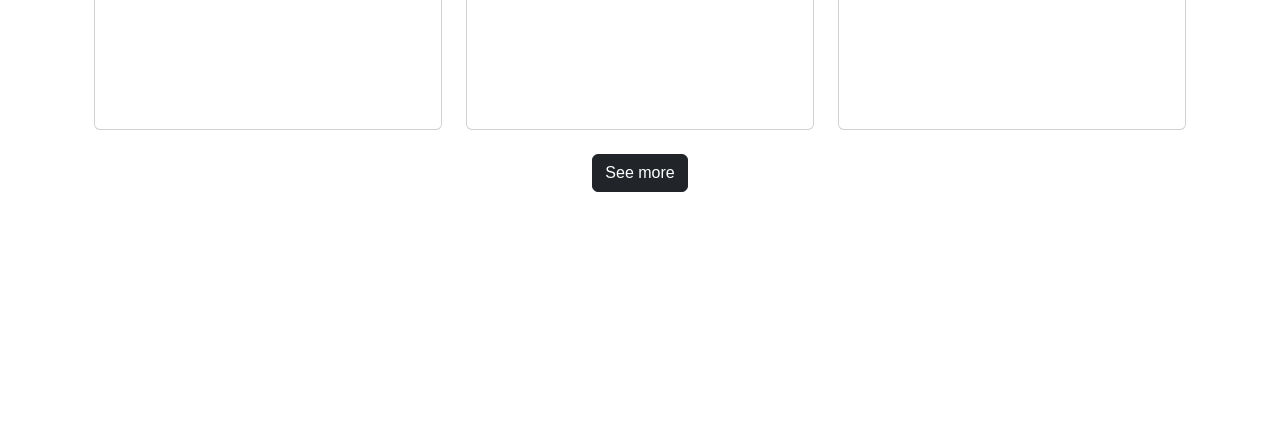
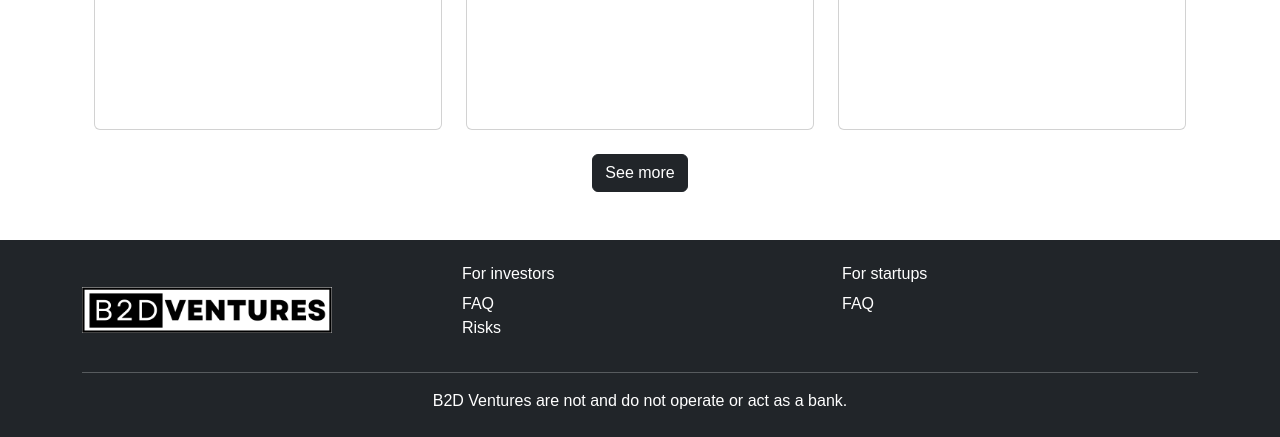
Before and after one commit to J-Jullaphong/b2d-ventures, a Django app: page / in a window 1280 px wide. Shown: the part 932-1369 px from the top of the page. Before the commit the page ends 1124 px from the top, so only its background shows below. Run offline with Django 4.2, Linux system fonts and the light colour scheme.

Commit message:
Add footer for base.html

```diff
--- a/b2d/templates/b2d/base.html
+++ b/b2d/templates/b2d/base.html
@@ -60,6 +60,33 @@
         {% endblock %}
     </main>
 
+    <footer class="bg-dark text-white mt-5">
+    <div class="container py-4">
+        <div class="row">
+            <div class="col-md-4 d-flex align-items-center">
+                <img src="{% static 'images/logo.png' %}" alt="B2D Ventures Logo" class="img-fluid " width="250" height="auto">
+            </div>
+            <div class="col-md-4">
+                <h6>For investors</h6>
+                <ul class="list-unstyled">
+                    <li><a href="#" class="text-white text-decoration-none">FAQ</a></li>
+                    <li><a href="#" class="text-white text-decoration-none">Risks</a></li>
+                </ul>
+            </div>
+            <div class="col-md-4">
+                <h6>For startups</h6>
+                <ul class="list-unstyled">
+                    <li><a href="#" class="text-white text-decoration-none">FAQ</a></li>
+                </ul>
+            </div>
+        </div>
+        <hr class="border-light">
+        <div class="text-center">
+            <p class="mb-0">B2D Ventures are not and do not operate or act as a bank.</p>
+        </div>
+    </div>
+    </footer>
+
     <script src="https://cdn.jsdelivr.net/npm/bootstrap@5.3.3/dist/js/bootstrap.bundle.min.js" crossorigin="anonymous"></script>
 </body>
 </html>
```
